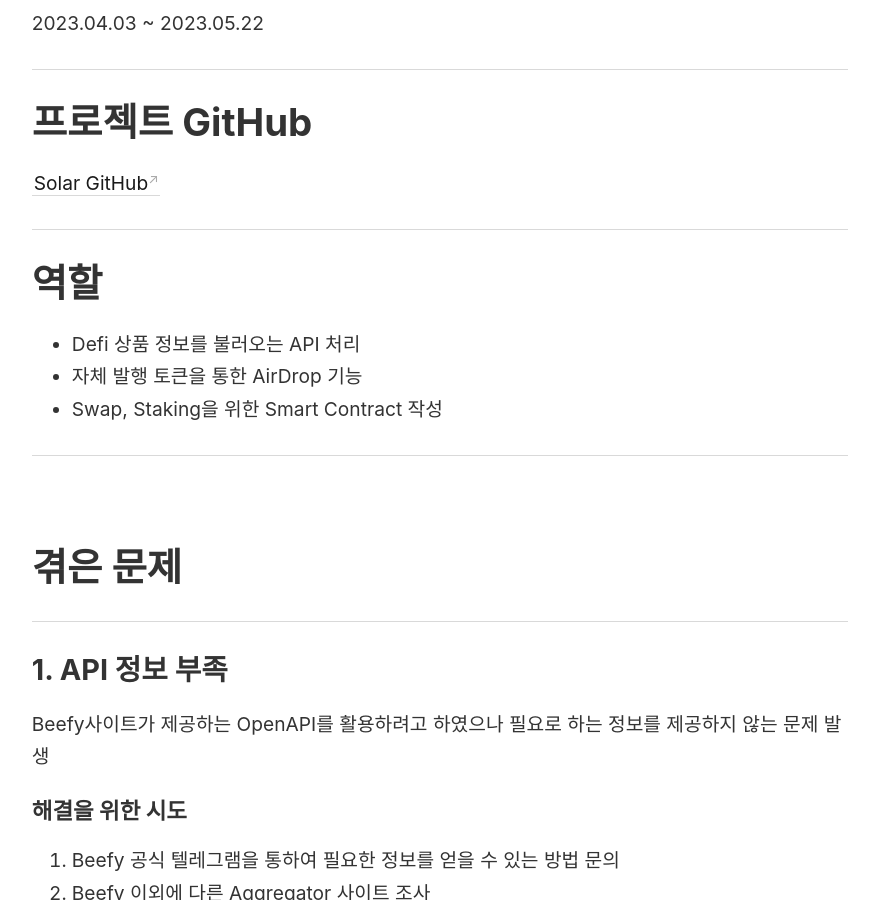
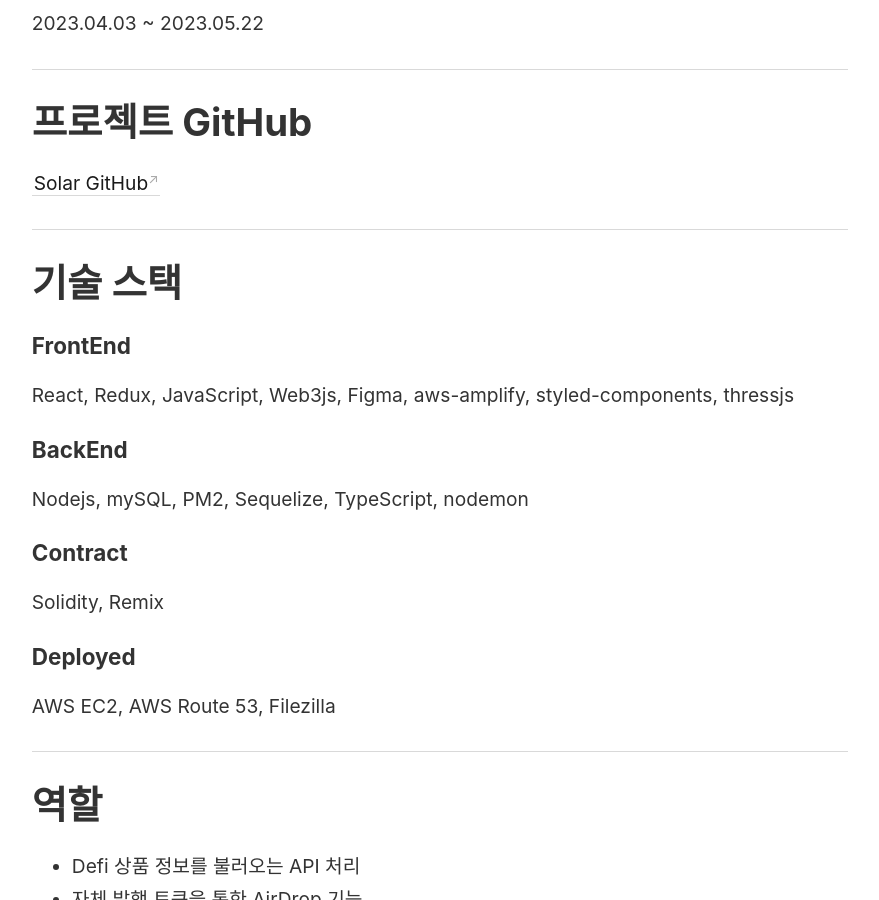
Before and after one commit to rainbow96bear/Obsidian, a Jekyll site: the page built from _notes/Defi Scan 사이트.md, in a window 1280 px wide and 900 px high, scrolled down 668 px. Shown: the whole window, without its empty margins (45-924 px from the left). Built offline with Jekyll 4.4.1, drawn with Linux system fonts in a browser that asks for light colours.

Commit message:
프로젝트 정리

```diff
--- a/_notes/Defi Scan 사이트.md
+++ b/_notes/Defi Scan 사이트.md
@@ -17,6 +17,25 @@
 [Solar GitHub](https://github.com/rainbow96bear/Solar)
 
 ---
+
+# 기술 스택
+### FrontEnd
+
+React, Redux, JavaScript, Web3js, Figma, aws-amplify, styled-components, thressjs
+
+### BackEnd
+
+Nodejs, mySQL, PM2, Sequelize, TypeScript, nodemon
+
+### Contract
+
+Solidity, Remix
+
+### Deployed
+
+AWS EC2, AWS Route 53, Filezilla
+
+-----
 
 # 역할
 
```
Also changed, not shown: _notes/NFT를 위한 SNS.md (+14 -0 lines), _notes/OpenGSN 구축.md (+10 -4 lines).
